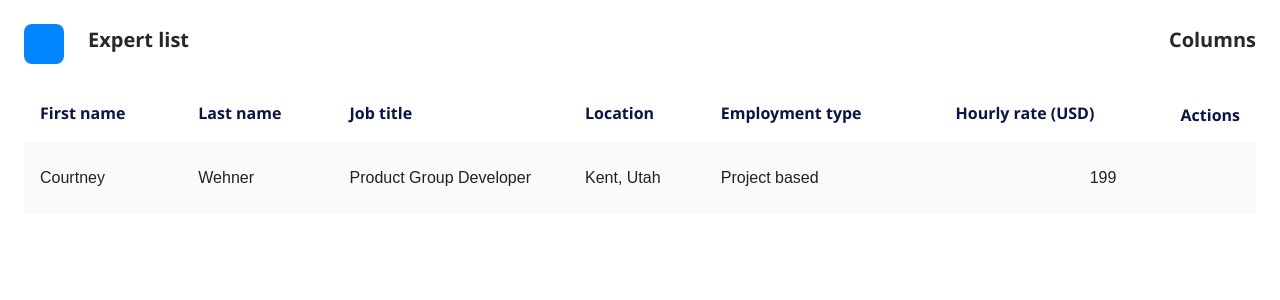
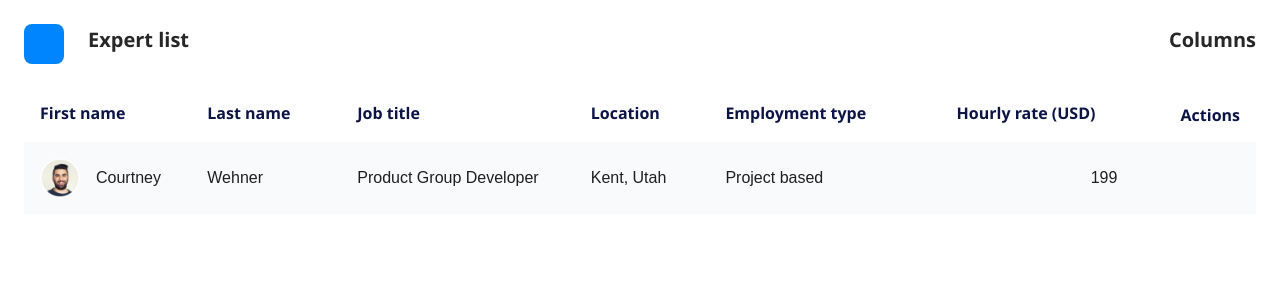
Before and after one commit to roshanakjamali/ultralabs, a React (Create React App) app: page / in a window 1280 px wide. Shown: the top 300 px of the page. Built offline with nearby package versions, Linux system fonts and the light colour scheme.

Commit message:
add user avatar

```diff
--- a/src/features/experts/List.tsx
+++ b/src/features/experts/List.tsx
@@ -9,6 +9,8 @@ import TableContainer from "@material-ui/core/TableContainer";
 import TableHead from "@material-ui/core/TableHead";
 import TableRow from "@material-ui/core/TableRow";
 
+import Avatar from "@material-ui/core/Avatar";
+
 import {
   IconFavorit,
   IconFilter,
@@ -19,6 +21,8 @@ import IconMaker from "../../components/iconMaker";
 
 import { useStyles } from "./list.style";
 import { SquareIconButton } from "../../components/squareIconButton";
+import { SampleAvatar } from "../../helpers/image";
+import { Box } from "@material-ui/core";
 
 const List = (props: any) => {
   const classes = useStyles();
@@ -109,7 +113,20 @@ const List = (props: any) => {
               <TableBody>
                 <TableRow>
                   <TableCell component="th" scope="row">
-                    Courtney
+                    <Box className={classes.box}>
+                      <Avatar
+                        alt="Courtney"
+                        src={SampleAvatar}
+                        className={classes.avatar}
+                      />
+                      <Typography
+                        variant="body1"
+                        display="inline"
+                        component="span"
+                      >
+                        Courtney
+                      </Typography>
+                    </Box>
                   </TableCell>
                   <TableCell>Wehner</TableCell>
                   <TableCell>Product Group Developer</TableCell>
--- a/src/features/experts/list.style.ts
+++ b/src/features/experts/list.style.ts
@@ -8,6 +8,14 @@ const useStyles = makeStyles((theme: Theme) =>
     label: {
       marginLeft: theme.spacing(3),
     },
+    avatar: {
+      display: "inline-flex",
+      marginRight: theme.spacing(2),
+    },
+    box: {
+      display: "flex",
+      alignItems: "center",
+    },
   })
 );
 
--- /dev/null
+++ b/src/helpers/image.ts
@@ -0,0 +1,3 @@
+import SampleAvatar from "../assets/images/sample-avatar.png";
+
+export { SampleAvatar };
--- a/src/theme/theme.ts
+++ b/src/theme/theme.ts
@@ -27,7 +27,7 @@ export const theme = createTheme({
     body1: {
       fontSize: 16,
       fontWeight: 400,
-      lineHeight: 24,
+      lineHeight: "24px",
       color: "#1F1F1F",
     },
   },
@@ -81,6 +81,9 @@ export const theme = createTheme({
           fontSize: "1rem",
         },
       },
+      body: {
+        color: "#1F1F1F",
+      },
     },
   },
 });
```
Also changed, not shown: src/assets/images/sample-avatar.png (added).
